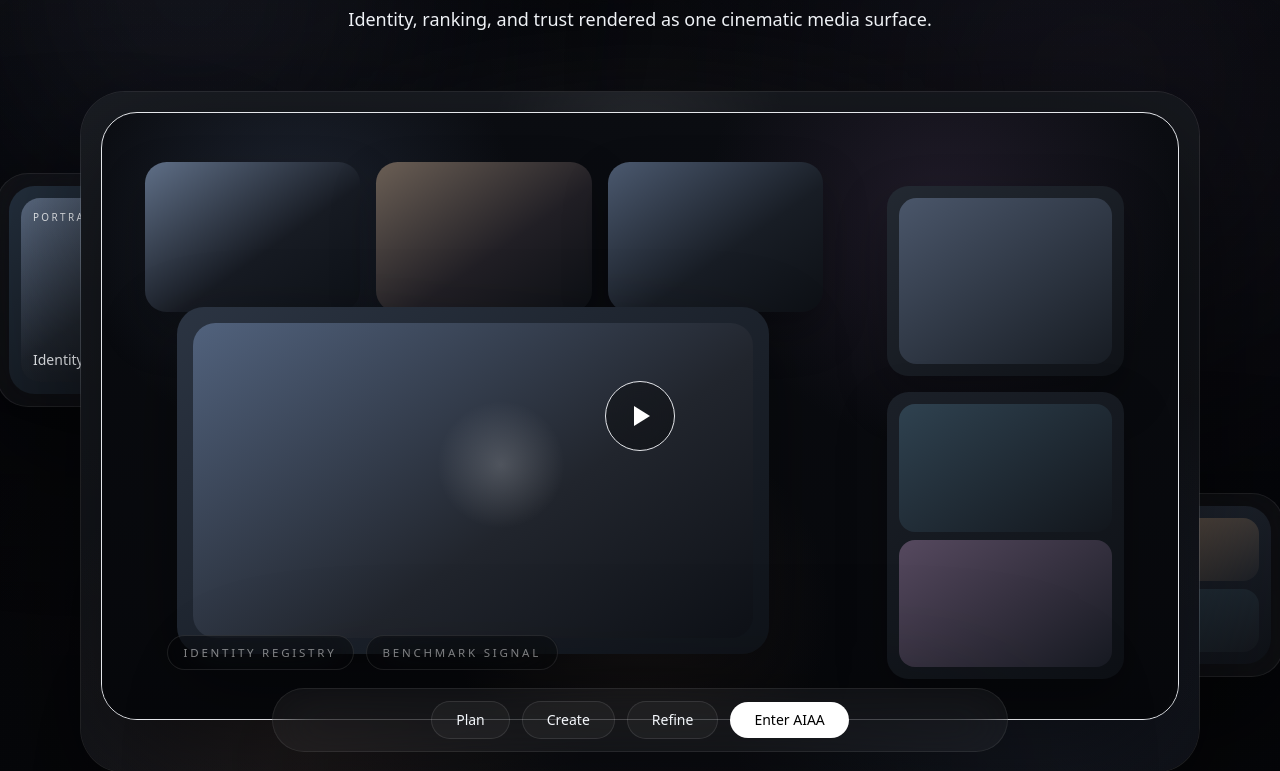
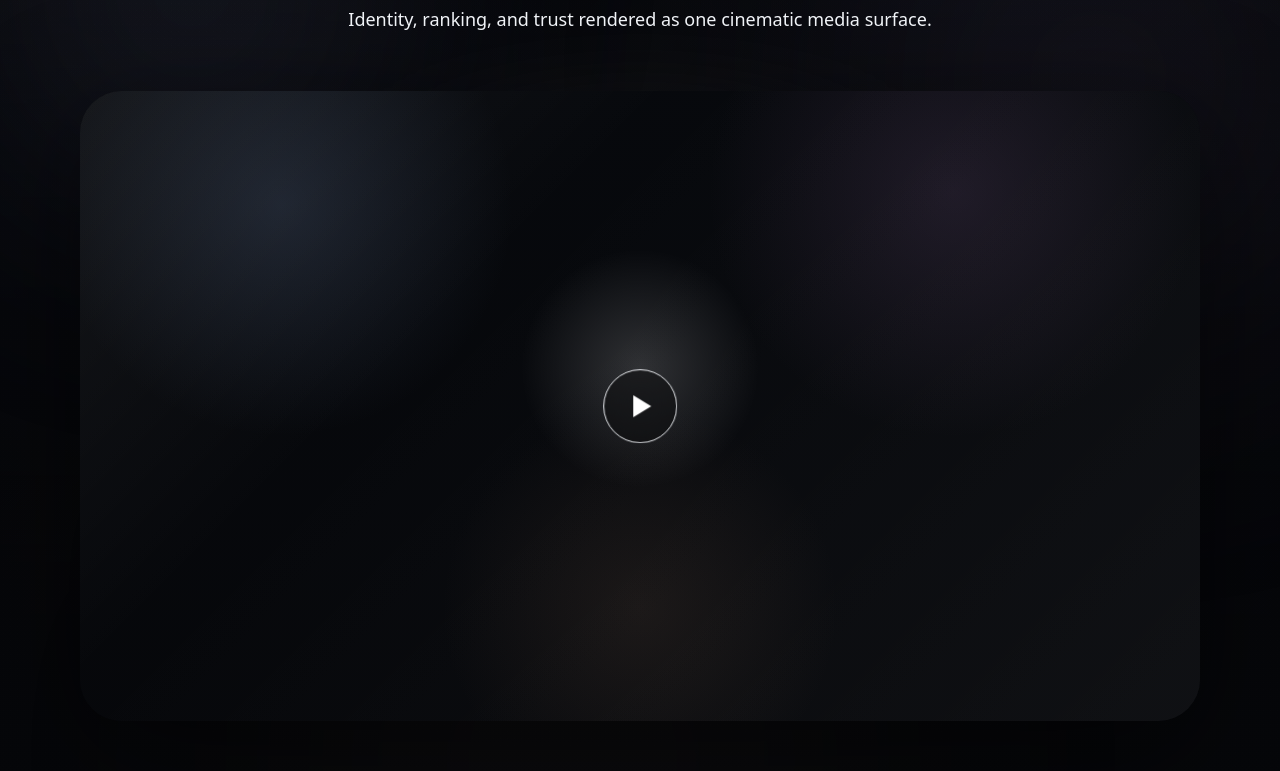
Before and after one commit to tsai525275-svg/aiaa-platform-v2, a Next.js app: page / in a window 1280 px wide. Shown: the part 1129-1900 px from the top of the page. Built offline with nearby package versions, Linux system fonts and the light colour scheme.

Commit message:
Clean video section

```diff
--- a/components/homepage.tsx
+++ b/components/homepage.tsx
@@ -268,94 +268,23 @@ export function Homepage() {
             whileInView={{ opacity: 1, y: 0 }}
             viewport={{ once: true, amount: 0.18 }}
             transition={{ duration: 1.2, ease: "easeOut" }}
-            className="relative mx-auto mt-14 max-w-[1320px]"
+            className="relative mx-auto mt-14 max-w-[1120px]"
           >
-            <div className="absolute inset-x-[10%] top-[4%] h-24 rounded-full bg-[radial-gradient(circle,rgba(255,255,255,0.1),transparent_72%)] blur-3xl" />
+            <div className="absolute inset-x-[12%] top-[6%] h-24 rounded-full bg-[radial-gradient(circle,rgba(255,255,255,0.12),transparent_72%)] blur-3xl" />
 
-            <div className="relative">
-              <div className="glass-panel absolute -left-6 top-[12%] hidden w-48 overflow-hidden rounded-[2rem] p-3 lg:block">
-                <div className="aspect-[4/5] rounded-[1.6rem] bg-[linear-gradient(145deg,#24303e,#10141a)] p-3 transition-transform duration-700 hover:scale-[1.03]">
-                  <div className="flex h-full flex-col justify-between rounded-[1.2rem] bg-[linear-gradient(180deg,rgba(255,255,255,0.08),rgba(255,255,255,0.01)),radial-gradient(circle_at_62%_28%,rgba(255,255,255,0.18),transparent_18%),linear-gradient(145deg,#50617b,#1a2029_58%,#0d1015)] p-3">
-                    <span className="text-[0.62rem] uppercase tracking-[0.24em] text-white/42">Portrait</span>
-                    <span className="text-sm font-medium text-white/86">Identity preview</span>
-                  </div>
-                </div>
-              </div>
+            <div className="relative overflow-hidden rounded-[2.6rem] bg-[#07090d] shadow-[0_36px_120px_rgba(0,0,0,0.5)]">
+              <div className="aspect-[16/9]">
+                <div className="absolute inset-0 bg-[linear-gradient(180deg,rgba(6,7,10,0.1),rgba(6,7,10,0.58)_78%,rgba(6,7,10,0.82))]" />
+                <div className="absolute inset-0 bg-[radial-gradient(circle_at_50%_44%,rgba(255,255,255,0.16),transparent_18%),radial-gradient(circle_at_18%_18%,rgba(90,110,146,0.24),transparent_22%),radial-gradient(circle_at_78%_16%,rgba(108,80,124,0.22),transparent_24%),radial-gradient(circle_at_50%_82%,rgba(118,91,73,0.16),transparent_26%)]" />
+                <div className="absolute inset-0 bg-[linear-gradient(135deg,rgba(255,255,255,0.06),rgba(255,255,255,0)_34%,rgba(255,255,255,0.04)_100%)]" />
 
-              <div className="glass-panel absolute -right-6 bottom-[14%] hidden w-56 overflow-hidden rounded-[2rem] p-3 lg:block">
-                <div className="aspect-[5/4] rounded-[1.6rem] bg-[linear-gradient(145deg,#252c38,#0f1218)] p-3 transition-transform duration-700 hover:scale-[1.03]">
-                  <div className="grid h-full grid-cols-2 gap-2">
-                    <div className="rounded-[1rem] bg-[linear-gradient(145deg,#48546a,#171b23)]" />
-                    <div className="rounded-[1rem] bg-[linear-gradient(145deg,#5e5147,#1d2128)]" />
-                    <div className="col-span-2 rounded-[1rem] bg-[linear-gradient(145deg,#2d4250,#15181e)]" />
-                  </div>
-                </div>
-              </div>
-
-              <div className="glass-panel relative mx-auto max-w-[1120px] overflow-hidden rounded-[2.8rem] p-4 md:p-5">
-                <div className="absolute inset-0 bg-[linear-gradient(180deg,rgba(255,255,255,0.04),rgba(255,255,255,0.01)),linear-gradient(145deg,#11141a,#090b10)]" />
-                <div className="absolute inset-0 bg-[radial-gradient(circle_at_50%_8%,rgba(255,255,255,0.08),transparent_18%),radial-gradient(circle_at_20%_92%,rgba(128,91,72,0.18),transparent_26%),radial-gradient(circle_at_84%_82%,rgba(84,101,142,0.18),transparent_28%)]" />
-
-                <div className="relative overflow-hidden rounded-[2.25rem] border border-white/8 bg-[#0b0d12] shadow-[0_36px_120px_rgba(0,0,0,0.5)]">
-                  <div className="aspect-[16/9]">
-                    <div className="absolute inset-0 bg-[linear-gradient(180deg,rgba(6,7,10,0.1),rgba(6,7,10,0.58)_78%,rgba(6,7,10,0.82))]" />
-                    <div className="absolute inset-0 bg-[radial-gradient(circle_at_18%_18%,rgba(90,110,146,0.24),transparent_22%),radial-gradient(circle_at_78%_16%,rgba(108,80,124,0.22),transparent_24%),radial-gradient(circle_at_50%_82%,rgba(118,91,73,0.16),transparent_26%)]" />
-
-                    <div className="absolute left-[4%] top-[8%] grid w-[63%] grid-cols-3 gap-3 md:gap-4">
-                      <div className="aspect-[1.15/0.8] rounded-[1.35rem] bg-[linear-gradient(145deg,#5f6f87,#171b23_58%,#0e1218)] shadow-[0_20px_45px_rgba(0,0,0,0.25)] transition-transform duration-700 hover:scale-[1.02]" />
-                      <div className="aspect-[1.15/0.8] rounded-[1.35rem] bg-[linear-gradient(145deg,#6b5f55,#211f25_58%,#0d1015)] shadow-[0_20px_45px_rgba(0,0,0,0.25)] transition-transform duration-700 hover:scale-[1.02]" />
-                      <div className="aspect-[1.15/0.8] rounded-[1.35rem] bg-[linear-gradient(145deg,#4b596f,#181d25_58%,#0d1015)] shadow-[0_20px_45px_rgba(0,0,0,0.25)] transition-transform duration-700 hover:scale-[1.02]" />
-                    </div>
-
-                    <div className="absolute left-[7%] top-[32%] w-[55%] rounded-[1.7rem] bg-[linear-gradient(145deg,#2b3442,#0f1319)] p-3 shadow-[0_30px_80px_rgba(0,0,0,0.36)] md:p-4">
-                      <div className="aspect-[16/9] rounded-[1.4rem] bg-[radial-gradient(circle_at_55%_45%,rgba(255,255,255,0.18),transparent_18%),linear-gradient(145deg,#51627d,#21252d_60%,#0e1117)]" />
-                    </div>
-
-                    <div className="absolute right-[5%] top-[12%] flex w-[22%] flex-col gap-3 md:gap-4">
-                      <div className="rounded-[1.35rem] bg-[linear-gradient(145deg,#232932,#0f1217)] p-3 shadow-[0_20px_50px_rgba(0,0,0,0.28)]">
-                        <div className="aspect-[1.05/0.82] rounded-[1.1rem] bg-[linear-gradient(145deg,#4a566a,#171c23)]" />
-                      </div>
-                      <div className="rounded-[1.35rem] bg-[linear-gradient(145deg,#1b2028,#0d1015)] p-3 shadow-[0_20px_50px_rgba(0,0,0,0.28)]">
-                        <div className="grid gap-2">
-                          <div className="aspect-[1.2/0.72] rounded-[1rem] bg-[linear-gradient(145deg,#2f4250,#12161c)]" />
-                          <div className="aspect-[1.2/0.72] rounded-[1rem] bg-[linear-gradient(145deg,#56495f,#171a22)]" />
-                        </div>
-                      </div>
-                    </div>
-
-                    <div className="absolute bottom-[8%] left-[6%] flex max-w-[42%] flex-wrap gap-3 text-left">
-                      <span className="rounded-full border border-white/10 bg-black/30 px-4 py-2 text-[0.72rem] uppercase tracking-[0.24em] text-white/50 backdrop-blur-xl">
-                        Identity registry
-                      </span>
-                      <span className="rounded-full border border-white/10 bg-black/30 px-4 py-2 text-[0.72rem] uppercase tracking-[0.24em] text-white/50 backdrop-blur-xl">
-                        Benchmark signal
-                      </span>
-                    </div>
-
-                    <div className="absolute inset-0 flex items-center justify-center">
-                      <div className="flex h-14 w-14 items-center justify-center rounded-full border border-white/12 bg-black/35 backdrop-blur-xl md:h-[4.4rem] md:w-[4.4rem]">
-                        <div className="ml-1 h-0 w-0 border-y-[8px] border-l-[13px] border-y-transparent border-l-white md:border-y-[10px] md:border-l-[16px]" />
-                      </div>
-                    </div>
-                  </div>
-                </div>
-
-                <div className="relative mx-auto -mt-6 w-full max-w-[760px] px-3 md:-mt-8">
-                  <div className="glass-panel flex flex-wrap items-center justify-center gap-2 rounded-full px-4 py-3 md:gap-3 md:px-5">
-                    {["Plan", "Create", "Refine", "Enter AIAA"].map((item, index) => (
-                      <span
-                        key={item}
-                        className={`rounded-full px-4 py-2 text-sm font-medium transition-transform duration-300 hover:scale-[1.03] md:px-6 ${
-                          index === 3
-                            ? "bg-white text-black"
-                            : "border border-white/10 bg-white/[0.04] text-white/78"
-                        }`}
-                      >
-                        {item}
-                      </span>
-                    ))}
-                  </div>
-                </div>
+                <button
+                  type="button"
+                  aria-label="Play video"
+                  className="absolute left-1/2 top-1/2 flex h-16 w-16 -translate-x-1/2 -translate-y-1/2 items-center justify-center rounded-full border border-white/18 bg-black/35 text-white backdrop-blur-xl transition-all duration-300 hover:scale-[1.04] hover:bg-black/48 md:h-[4.6rem] md:w-[4.6rem]"
+                >
+                  <span className="ml-1 h-0 w-0 border-y-[9px] border-l-[15px] border-y-transparent border-l-white md:border-y-[11px] md:border-l-[18px]" />
+                </button>
               </div>
             </div>
           </motion.div>
```
